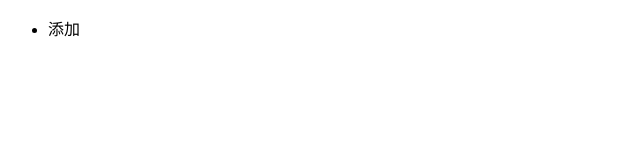
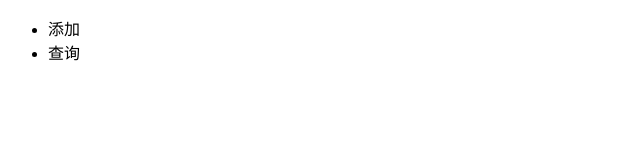
Before and after one commit to dumblin/test, a plain HTML site: page index.html in a window 1280 px wide. Shown: the full height of the page, 0-640 px from the left. Drawn offline with Linux system fonts and the light colour scheme.

Commit message:
完成查询功能开发

```diff
--- a/index.html
+++ b/index.html
@@ -6,6 +6,7 @@
 <body>
 	<ul>
 		<li>添加</li>
+		<li>查询</li>
 	</ul>
 </body>
 </html>
```
